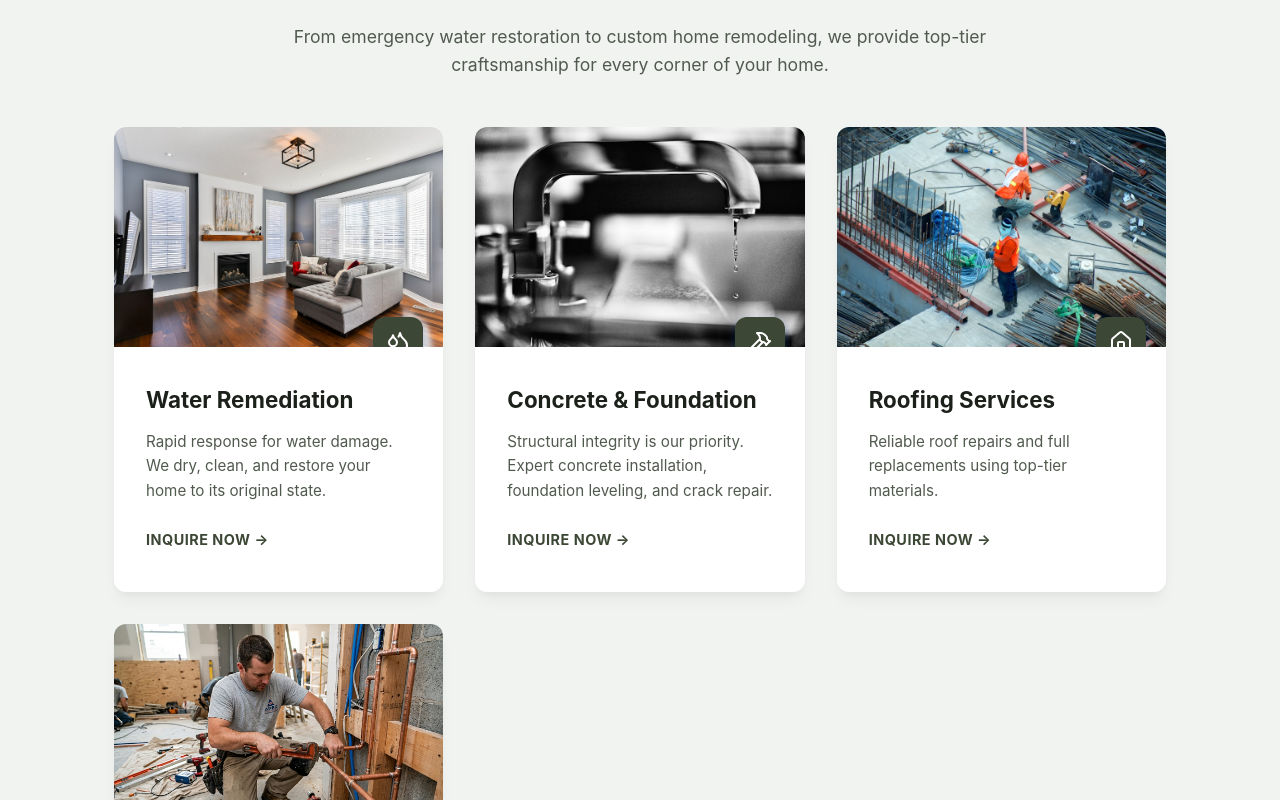
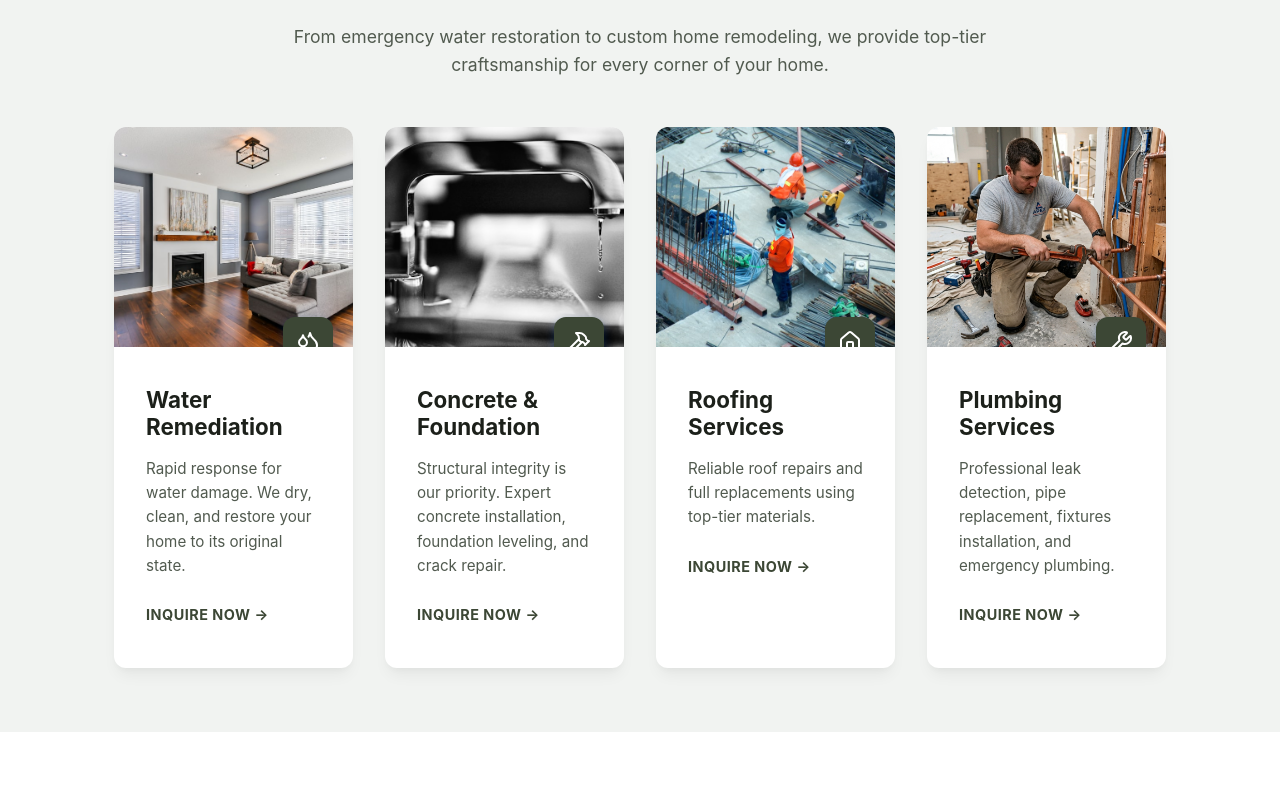
Before and after one commit to asadrzvi/SolidStateConstruction, a React (Vite) app: page / in a window 1280 px wide. Shown: the part 4620-5420 px from the top of the page. Built offline with nearby package versions, Linux system fonts and the light colour scheme.

Commit message:
style: make services grid layout responsive to remove empty spaces

```diff
--- a/src/components/Services.css
+++ b/src/components/Services.css
@@ -5,9 +5,21 @@
 
 .services-grid {
   display: grid;
-  grid-template-columns: repeat(auto-fit, minmax(280px, 1fr));
+  grid-template-columns: 1fr;
   gap: 2rem;
   margin-top: 2.5rem;
+}
+
+@media (min-width: 640px) {
+  .services-grid {
+    grid-template-columns: repeat(2, 1fr);
+  }
+}
+
+@media (min-width: 1024px) {
+  .services-grid {
+    grid-template-columns: repeat(4, 1fr);
+  }
 }
 
 .service-card {
```
